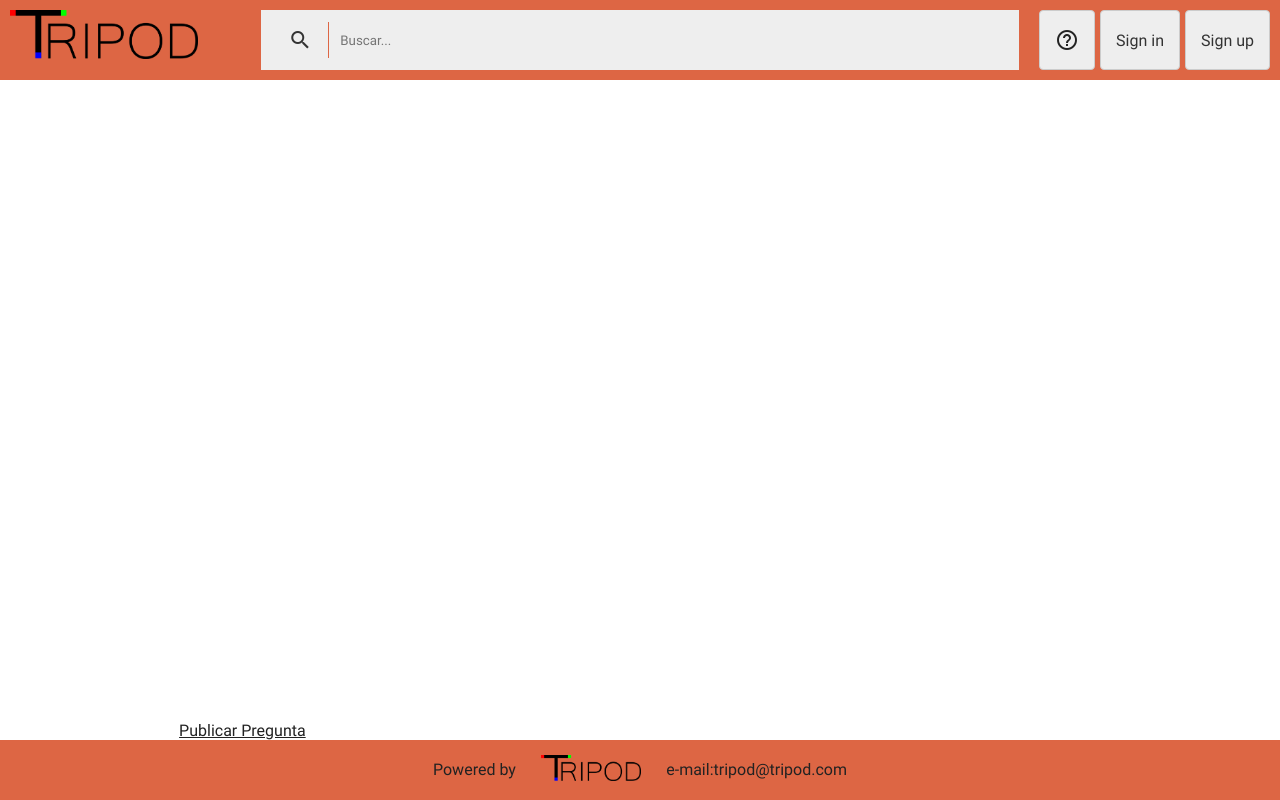
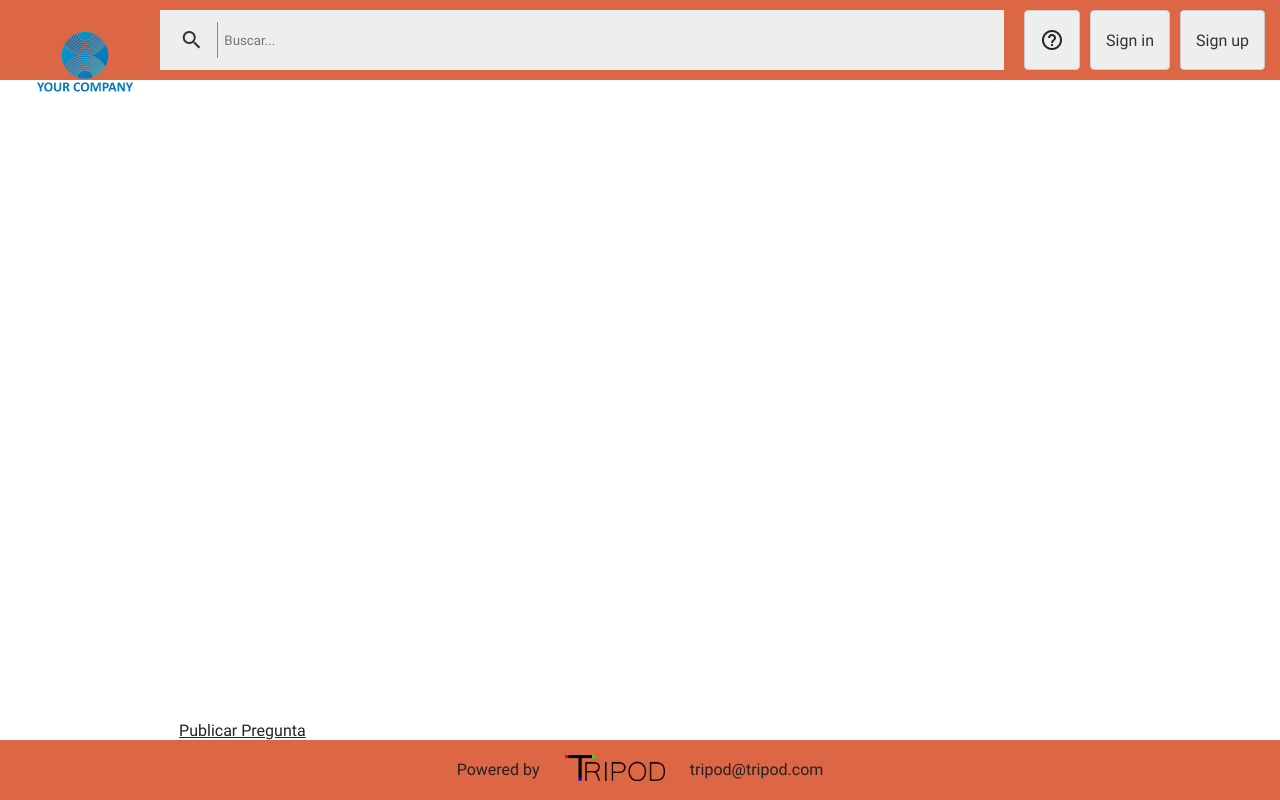
Before and after one commit to tripod-egibide/reto2, a PHP site: page /index.php in a window 1280 px wide. Run offline with PHP 8.4, Linux system fonts and the light colour scheme; data that the repository does not hold is empty.

Commit message:
Correcciones Logo

```diff
--- a/src/codigo/css/style.css
+++ b/src/codigo/css/style.css
@@ -13,24 +13,14 @@ html {
   min-height: 100%;
 }
 
-#logo img, #logoHeader img {
+#logoHeader img, #logo img {
   width: 100%;
   height: auto;
-}
-
-#logo {
-  width: 25%;
 }
 
 .avatar {
   height: 32px;
   width: 32px;
-}
-
-#logoHeader {
-  flex-grow: 1;
-  flex-basis: 25%;
-  margin-right: 5%;
 }
 
 /*Menu*/
@@ -42,12 +32,10 @@ html {
   color: #333;
   padding: 5px;
   margin-right: 15px;
-}
-#barraBusqueda input {
-  margin-left: 5px;
+  /*text-align: center;*/
 }
 #barraBusqueda i {
-  border-right: 6px solid #d64;
+  border-right: 1px solid #d64;
 }
 
 #ayuda, #botonLogin, #botonSignin, #botonMenu,
@@ -59,7 +47,7 @@ html {
   color: #333;
   border-radius: 4px;
   text-decoration: none;
-  margin-left: 5px;
+  margin: 0 5px;
   padding: 0 15px;
   flex-shrink: 0;
 }
@@ -112,11 +100,15 @@ html {
 header {
   display: flex;
   /*position: fixed;*/
-  /*justify-content: center;*/
+  justify-content: space-between;
   align-content: center;
   background-color: #d64;
   padding: 10px;
   grid-area: header;
+}
+header #logoHeader {
+  width: 150px;
+  margin: 5px 2%;
 }
 
 /*footer*/
@@ -126,6 +118,7 @@ footer {
   justify-content: center;
   padding: 10px;
   grid-area: footer;
+  flex-shrink: 0;
 }
 
 footer div, #email, .contacto {
--- a/src/partefija/footer.php
+++ b/src/partefija/footer.php
@@ -1,6 +1,5 @@
 <footer>
   <div>Powered by</div>
   <a id="logo" href="#"><img src="/imagenes/bitmap.png"></a>
-  <div>e-mail:</div>
   <a id="email" href="mailto:tripod@tripod.com">tripod@tripod.com</a>
 </footer>
--- a/src/partefija/header.php
+++ b/src/partefija/header.php
@@ -8,7 +8,7 @@ if (!isset($_SESSION)) {
 $raiz = $_SERVER['DOCUMENT_ROOT'];
 ?>
 <header>
-  <a href="/index.php" id="logoHeader"><img src="/imagenes/bitmap.png"></a>
+  <a id="logoHeader" href="/index.php"><img src="/imagenes/Logo.png"/></a>
   <form action="" method="get" id="barraBusqueda">
     <i><input type="submit" class="material-icons" value="search"/></i>
     <input type="search" id="busqueda" name="" placeholder="Buscar..."/>
```
Also changed, not shown: src/imagenes/Logo.png (added).
